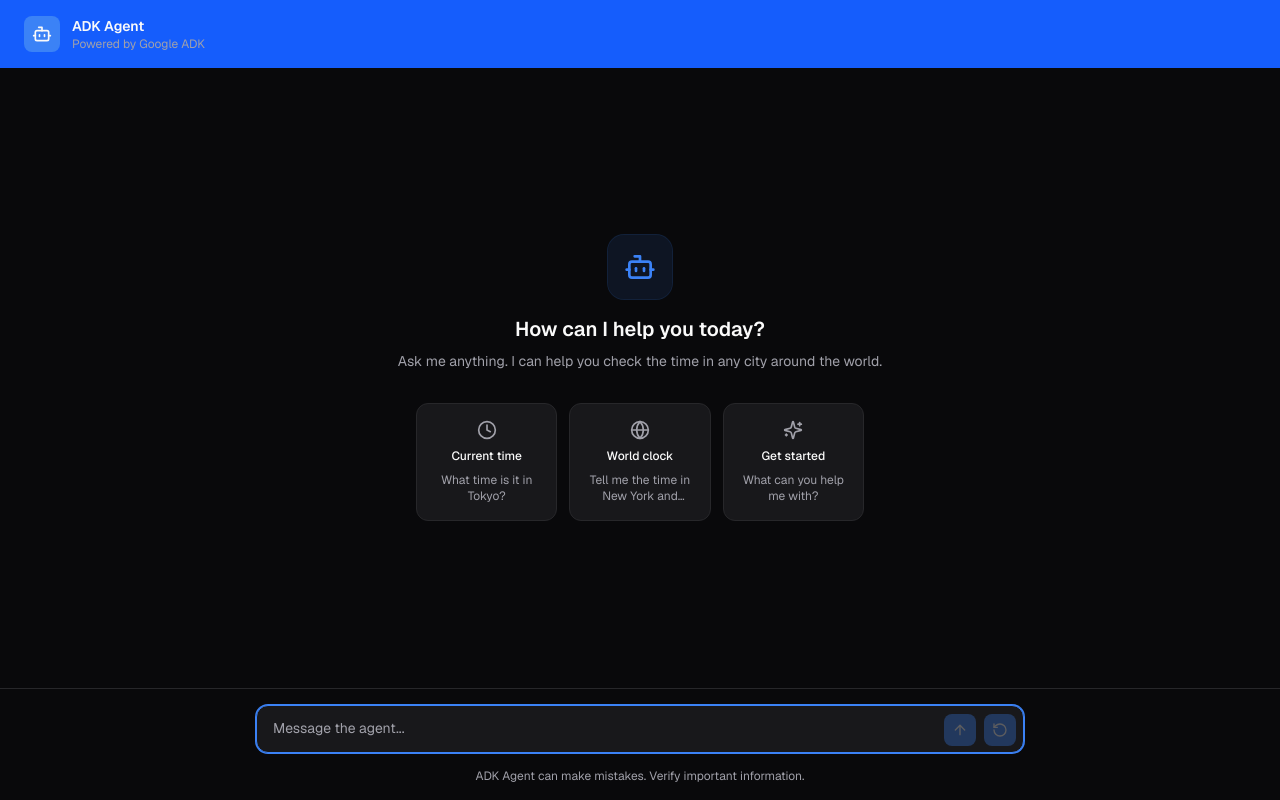
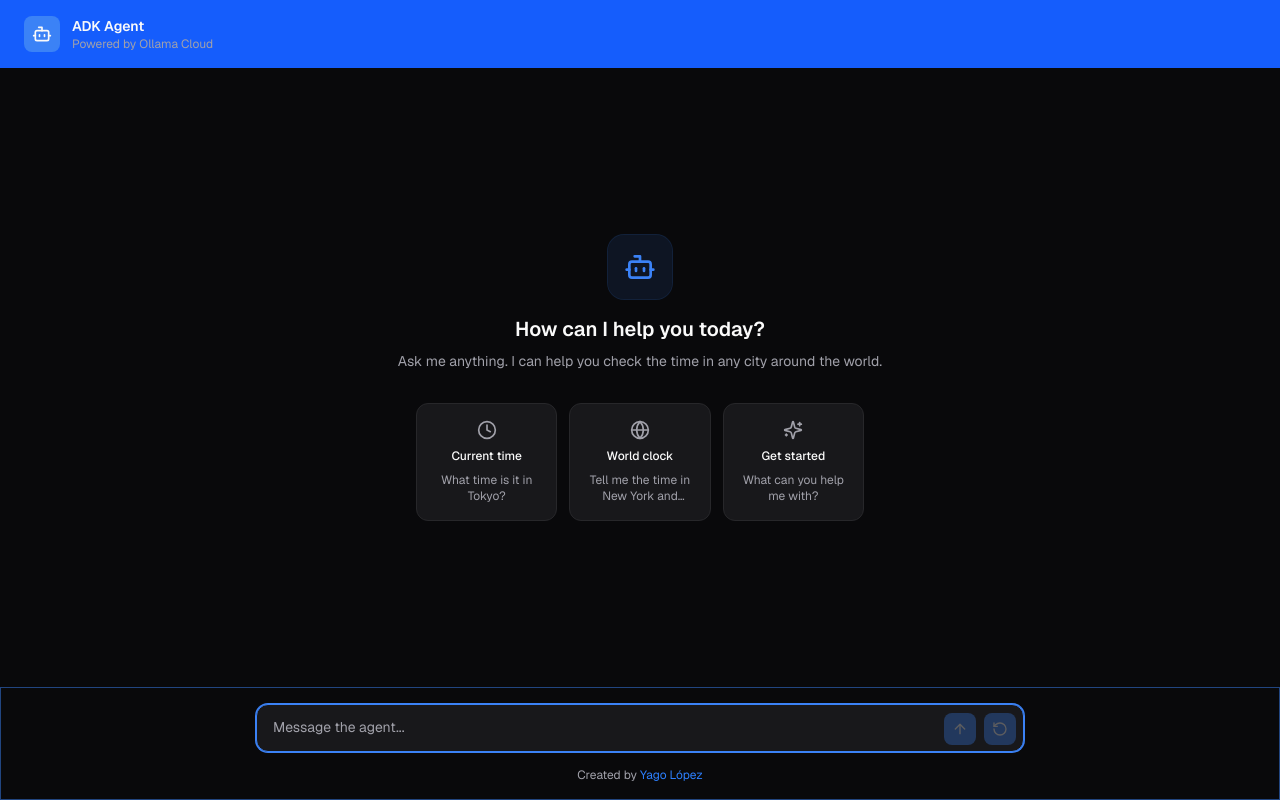
Before and after one commit to YagoLopez/adk-utils-example, a Next.js app: page / in a window 1280 px wide. Built offline with nearby package versions, Linux system fonts and the light colour scheme.

Commit message:
refactor(ui): update text references, styles, and hover behavior
Updated "Powered by" text, improved input and empty state styles, and added cursor pointer on hover for suggestion buttons. Added todos for future enhancements to streamline development.

```diff
--- a/app/page.tsx
+++ b/app/page.tsx
@@ -1,3 +1,7 @@
+// todo: rate limiter
+// todo: response in markdown
+// todo: allow agent and model configuration
+
 "use client";
 
 import { useState, useRef, useEffect } from "react";
--- a/components/chat-empty-state.tsx
+++ b/components/chat-empty-state.tsx
@@ -47,7 +47,7 @@ export function ChatEmptyState({ onSuggestionClick }: ChatEmptyStateProps) {
           <button
             key={item.label}
             onClick={() => onSuggestionClick(item.prompt)}
-            className="flex flex-col items-center gap-2 rounded-xl border border-border bg-card p-4 text-center transition-colors hover:border-accent/50 hover:bg-muted"
+            className="flex flex-col items-center gap-2 rounded-xl border border-border bg-card p-4 text-center transition-colors hover:border-accent/50 hover:bg-muted hover:cursor-pointer"
           >
             <item.icon className="h-5 w-5 text-muted-foreground" />
             <span className="text-xs font-medium text-foreground font-sans">
--- a/components/chat-header.tsx
+++ b/components/chat-header.tsx
@@ -18,7 +18,7 @@ export function ChatHeader({ messageCount }: ChatHeaderProps) {
             ADK Agent
           </h1>
           <p className="text-xs text-muted-foreground font-sans">
-            Powered by Google ADK
+            Powered by Ollama Cloud
           </p>
         </div>
       </div>
--- a/components/chat-input.tsx
+++ b/components/chat-input.tsx
@@ -23,7 +23,7 @@ export function ChatInput({
   const textareaRef = useFocusOnLoad(isLoading);
 
   return (
-    <div className="border-t border-border px-4 py-4 sm:px-6">
+    <div className="border border-accent/50 px-4 py-4 sm:px-6">
       <form
         onSubmit={(e) => {
           e.preventDefault();
@@ -76,7 +76,7 @@ export function ChatInput({
         </div>
       </form>
       <p className="mt-2 text-center text-xs text-muted-foreground font-sans">
-        ADK Agent can make mistakes. Verify important information.
+        Created by <a href="https://github.com/" className="text-blue-500 hover:underline">Yago López</a>
       </p>
     </div>
   );
```
